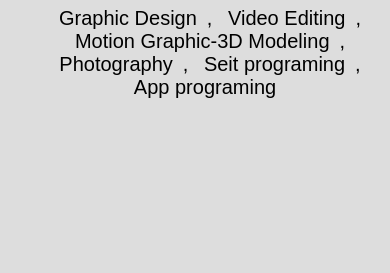
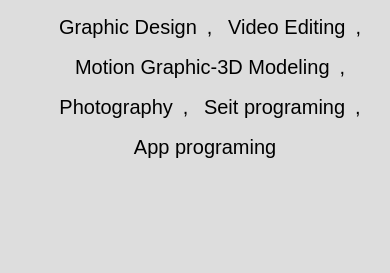
Before and after one commit to socialboost2/social_boost_site, a plain HTML site: page index.html in a window 390 px wide. Shown: the part 571-844 px from the top of the page. Drawn offline with Linux system fonts and the light colour scheme.

Commit message:
Update style.css

```diff
--- a/style.css
+++ b/style.css
@@ -98,6 +98,12 @@ h2.title:hover::after{right: -50px}
 	color: white;
 }
 
+/* phone */
+
+@media(max-width: 767px){
+	.about-us .container .data p span{line-height: 2}
+}
+
 /* about us */
 
 /* portfolio */
```
